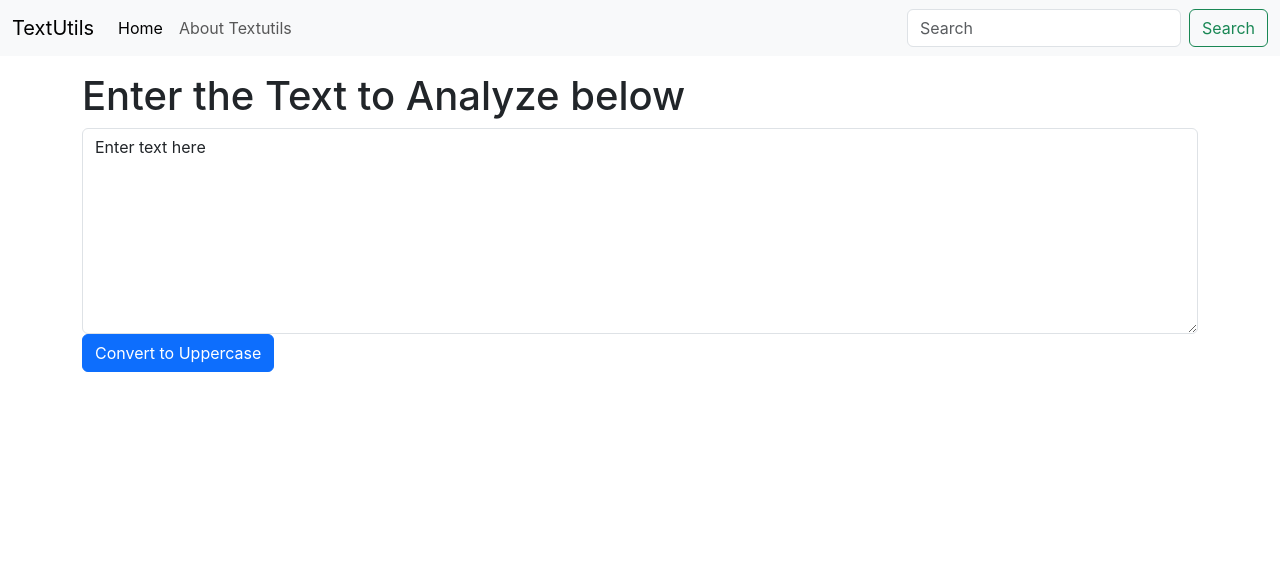
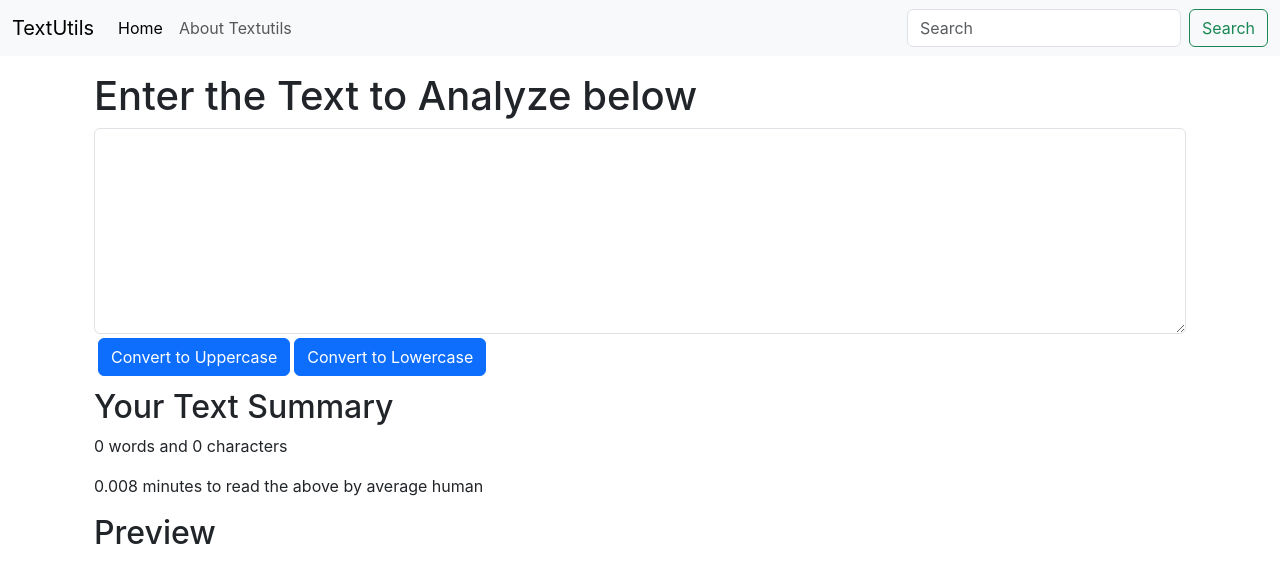
Before and after one commit to Gautamcode11/textutils, a React (Create React App) app: page / in a window 1280 px wide. Shown: the top 582 px of the page. Built offline with nearby package versions, Linux system fonts and the light colour scheme.

Commit message:
8th video done

```diff
--- a/public/index.html
+++ b/public/index.html
@@ -25,7 +25,12 @@
       Learn how to configure a non-root public URL by running `npm run build`.
     -->
     <title>React App</title>
-    <link href="https://cdn.jsdelivr.net/npm/bootstrap@5.3.2/dist/css/bootstrap.min.css" rel="stylesheet" integrity="sha384-T3c6CoIi6uLrA9TneNEoa7RxnatzjcDSCmG1MXxSR1GAsXEV/Dwwykc2MPK8M2HN" crossorigin="anonymous">
+    <link
+      href="https://cdn.jsdelivr.net/npm/bootstrap@5.3.2/dist/css/bootstrap.min.css"
+      rel="stylesheet"
+      integrity="sha384-T3c6CoIi6uLrA9TneNEoa7RxnatzjcDSCmG1MXxSR1GAsXEV/Dwwykc2MPK8M2HN"
+      crossorigin="anonymous"
+    />
   </head>
   <body>
     <noscript>You need to enable JavaScript to run this app.</noscript>
@@ -40,6 +45,10 @@
       To begin the development, run `npm start` or `yarn start`.
       To create a production bundle, use `npm run build` or `yarn build`.
     -->
-    <script src="https://cdn.jsdelivr.net/npm/bootstrap@5.3.2/dist/js/bootstrap.bundle.min.js" integrity="sha384-C6RzsynM9kWDrMNeT87bh95OGNyZPhcTNXj1NW7RuBCsyN/o0jlpcV8Qyq46cDfL" crossorigin="anonymous"></script>
+    <script
+      src="https://cdn.jsdelivr.net/npm/bootstrap@5.3.2/dist/js/bootstrap.bundle.min.js"
+      integrity="sha384-C6RzsynM9kWDrMNeT87bh95OGNyZPhcTNXj1NW7RuBCsyN/o0jlpcV8Qyq46cDfL"
+      crossorigin="anonymous"
+    ></script>
   </body>
 </html>
--- a/src/components/TextForm.js
+++ b/src/components/TextForm.js
@@ -1,13 +1,22 @@
 import React, { useState } from "react";
 
 export default function TextForm(props) {
-  const [text, setText] = useState("Enter text here");
+  const [text, setText] = useState("");
+
+  let words = text.split(" ").length;
 
   const handleUpClick = () => {
     // console.log("Uppercase was clicked");
     let newText = text.toUpperCase();
     setText(newText);
   };
+
+  const handleLowClick = () => {
+    // console.log("Uppercase was clicked");
+    let newText = text.toLowerCase();
+    setText(newText);
+  };
+
   const handleOnChange = (event) => {
     // console.log("On change");
     setText(event.target.value);
@@ -15,7 +24,8 @@
 
   // setText("Set text");
   return (
-    <div>
+    <>
+      <div className="container">
         <h1>{props.heading} </h1>
 
         <div className="form-group">
@@ -27,9 +37,23 @@
             rows="8"
           ></textarea>
         </div>
-      <button className="btn btn-primary" onClick={handleUpClick}>
+        <button className="btn btn-primary mx-1 my-1" onClick={handleUpClick}>
           Convert to Uppercase
         </button>
+        <button className="btn btn-primary  " onClick={handleLowClick}>
+          Convert to Lowercase
+        </button>
       </div>
+      <div className="container my-2">
+        <h2>Your Text Summary</h2>
+        <p>
+          {text.split(" ").length - 1} words and {text.length} characters
+        </p>
+
+        <p>{0.008 * words} minutes to read the above by average human </p>
+        <h2>Preview</h2>
+        <p>{text}</p>
+      </div>
+    </>
   );
 }
```
Lines whose indentation alone changed are shown as unchanged.
